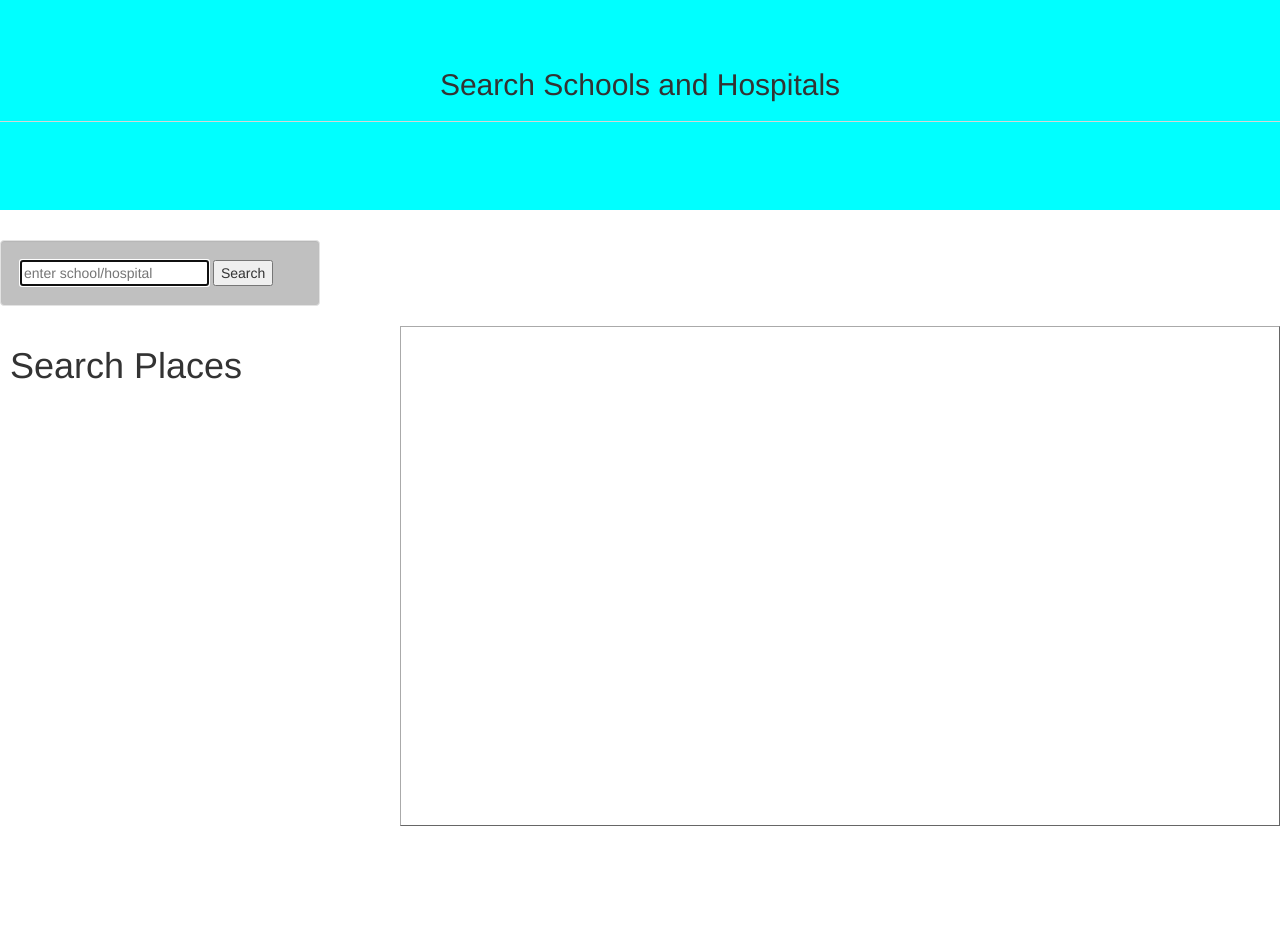
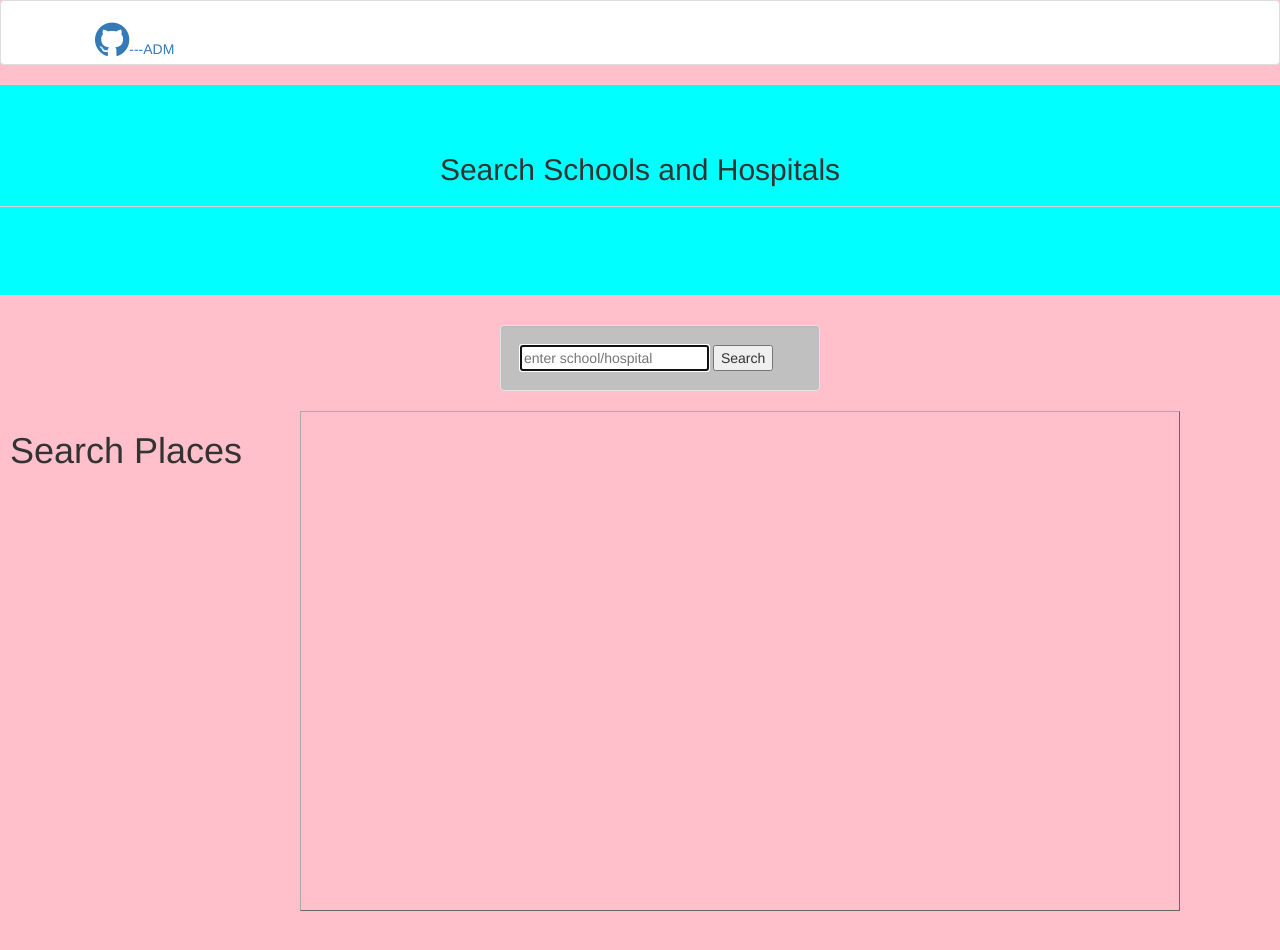
Before and after one commit to arindam-modak/Google-Maps-Api, a plain HTML site: page index.html in a window 1280 px wide. Drawn offline with nearby package versions, Linux system fonts and the light colour scheme; some packages are replaced by stand-ins of ours.

Commit message:
Update index.html

```diff
--- a/index.html
+++ b/index.html
@@ -13,13 +13,16 @@
 
 
 </head>
-<body>
+<body style="background-color:pink;">
+	<div class="thumbnail">
+		<a href="https://github.com/arindam-modak"><i class="fa fa-github" aria-hidden="true" style="font-size: 40px;margin-top: 15px;text-align:center;padding-left:90px;"></i>---ADM</a>
+	</div>
 	<div class="jumbotron" style="background-color:cyan;">
 		<h2 align=center> Search Schools and Hospitals </h2>
 		<hr>
 		<br>
 	</div>
-	<div class="well" style="width:25%;background-color:silver;">
+	<div class="well" style="width:25%;background-color:silver;margin-left:500px;">
 			<input id="loc" type="text" name="loc" placeholder="enter school/hospital" autofocus>
 			<button type="submit" class="learnButton" onclick="initGeolocation();">Search</button>
 	</div>
@@ -32,6 +35,9 @@
     <!-- map div container -->
 
 
-<div id="map_canvas" style="height:500px; margin-left:400px; border-right: 1px solid #666666; border-bottom: 1px solid #666666; border-top: 1px solid #AAAAAA; border-left: 1px solid #AAAAAA;"></div>
+<div id="map_canvas" style="height:500px; margin-left:300px;margin-right:100px; border-right: 1px solid #666666; border-bottom: 1px solid #666666; border-top: 1px solid #AAAAAA; border-left: 1px solid #AAAAAA;"></div>
+<br><br>
+
+
 </body>
 </html>
```
